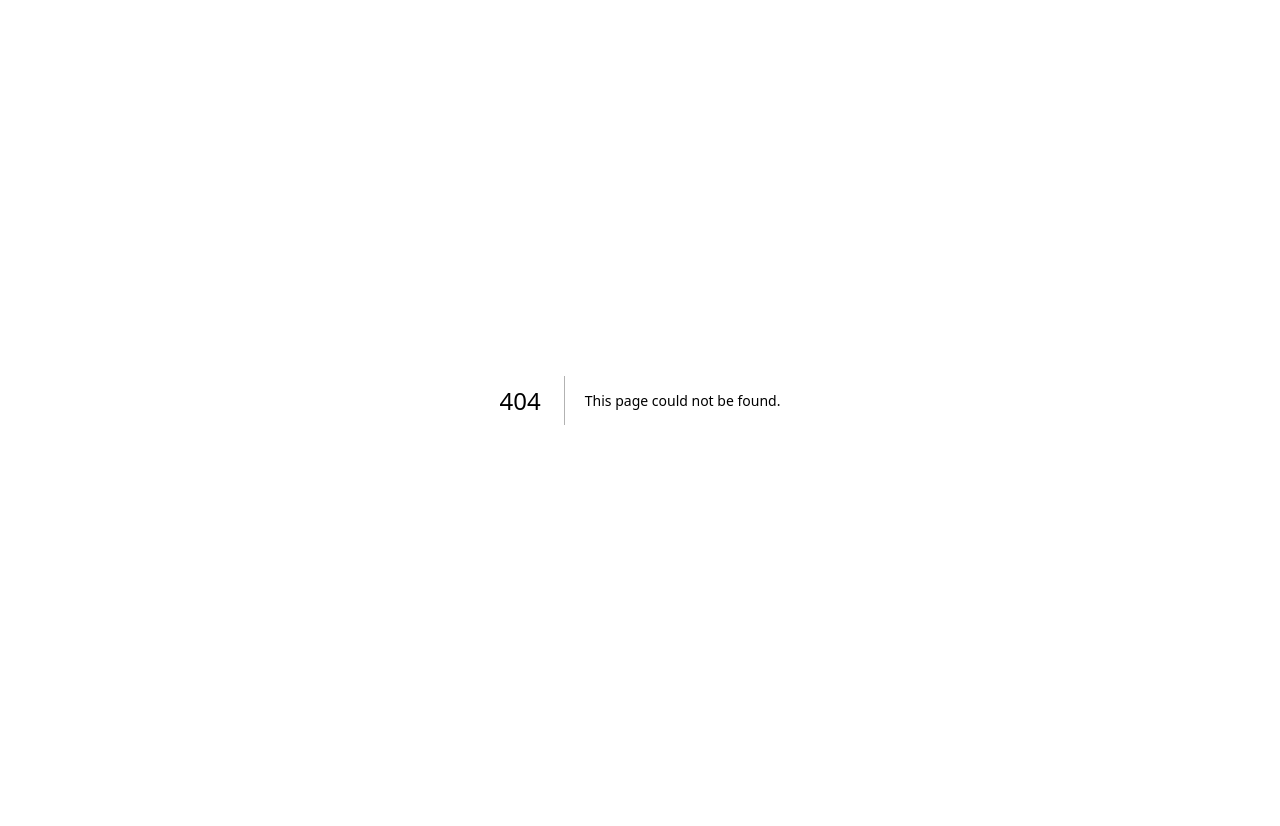
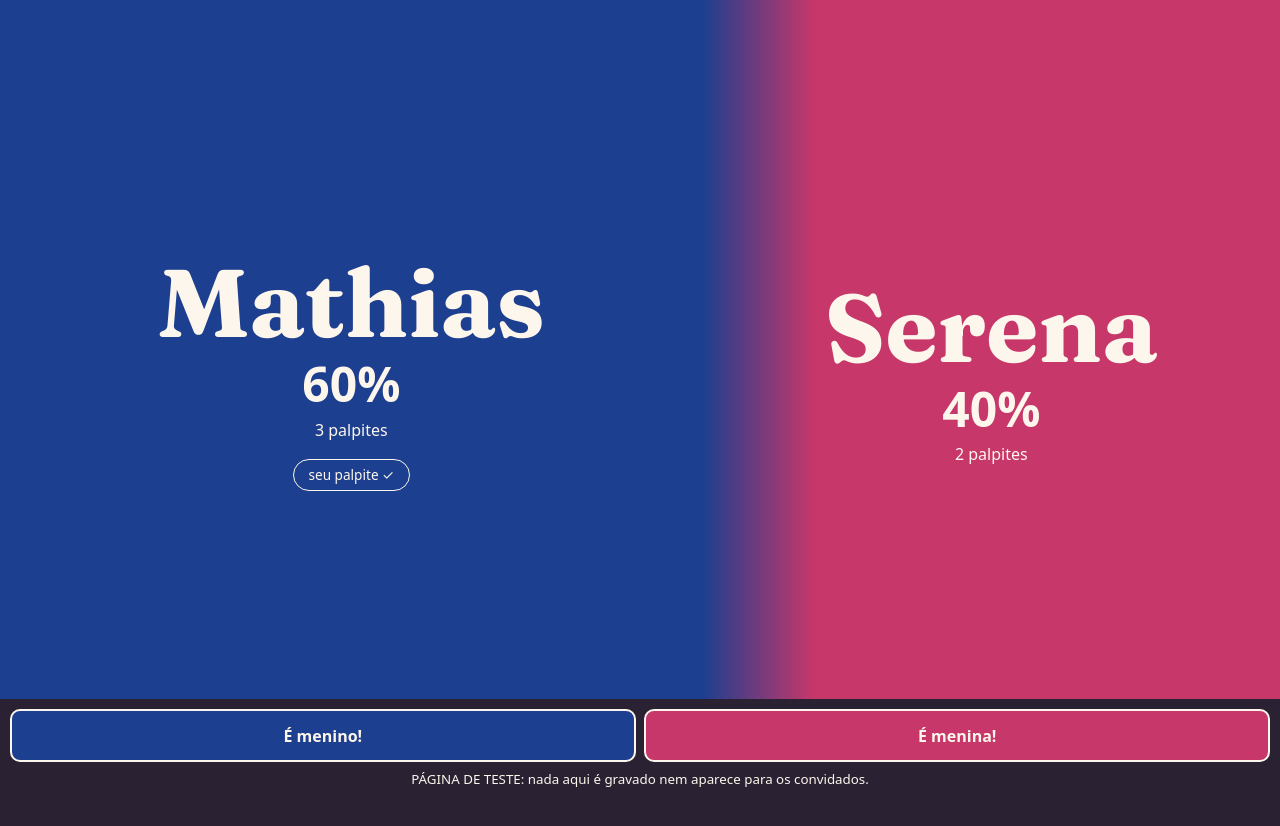
Before and after one commit to leobesen/clone-tabnews, a Next.js app: page /cha/teste in a window 1280 px wide. Before the commit this address had no page. Shown: the top 826 px of the page. Before the commit the page ends 800 px from the top, so only its background shows below. Built offline with nearby package versions, Linux system fonts and the light colour scheme.

Commit message:
feat: add in-memory rehearsal page at /cha/teste
Same screens as /cha with sample guesses kept in the tab's memory, so
the reveal can be rehearsed on production without touching real votes.

```diff
--- a/pages/cha.js
+++ b/pages/cha.js
@@ -3,7 +3,7 @@ import { useRouter } from "next/router";
 import { useCallback, useEffect, useMemo, useState } from "react";
 import estilosDoCha from "components/cha/estilos.js";
 
-const TIMES = {
+export const TIMES = {
   menino: {
     nome: "Mathias",
     significado: "presente de Deus",
@@ -363,13 +363,23 @@ async function editarNomeDoPalpite(token, nome) {
     window.alert("Não deu certo. Já existe alguém com esse nome?");
 }
 
-function TelaDoCha({ estado, eu, salvarEu, recarregar, aoEditar }) {
+function gravarPalpiteNaApi(corpo) {
+  return postarJson("/api/v1/cha", corpo);
+}
+
+// enviarPalpite é injetável para a página /cha/teste simular votos sem gravar nada.
+export function TelaDoCha({
+  estado,
+  eu,
+  salvarEu,
+  recarregar,
+  aoEditar,
+  enviarPalpite = gravarPalpiteNaApi,
+}) {
   const contagem = useContagem(estado?.revelaEm);
   const [erro, setErro] = useState("");
   async function apostar(palpite) {
-    const resposta = await postarJson("/api/v1/cha", { ...eu, palpite }).catch(
-      () => null,
-    );
+    const resposta = await enviarPalpite({ ...eu, palpite }).catch(() => null);
     await recarregar();
     const { id } = resposta?.ok ? await resposta.json() : {};
     if (resposta?.ok) salvarEu({ ...eu, palpite, id, anterior: undefined });
--- /dev/null
+++ b/pages/cha/teste.js
@@ -0,0 +1,92 @@
+import Head from "next/head";
+import { useState } from "react";
+import estilosDoCha from "components/cha/estilos.js";
+import { TIMES, TelaDoCha } from "pages/cha.js";
+
+// Ensaio da brincadeira: mesmo visual de /cha, mas tudo fica na memória desta aba.
+// Nenhum voto ou revelação daqui chega ao banco nem aos celulares dos convidados.
+const SUSPENSE_MS = 10000;
+const EU_DE_TESTE = {
+  id: 1,
+  nome: "Você (teste)",
+  palpite: "menino",
+  segredo: "",
+};
+const PALPITES_DE_TESTE = [
+  { id: 1, nome: "Você (teste)", palpite: "menino" },
+  { id: 2, nome: "Vó Ana", palpite: "menina" },
+  { id: 3, nome: "Vô Carlos", palpite: "menino" },
+  { id: 4, nome: "Tia Bia", palpite: "menina" },
+  { id: 5, nome: "Dindo Rafa", palpite: "menino" },
+];
+const ESTADO_INICIAL = {
+  palpites: PALPITES_DE_TESTE,
+  resultado: null,
+  revelaEm: 0,
+};
+
+function comPalpite(palpites, { nome, palpite }) {
+  const existente = palpites.find((p) => p.nome === nome);
+  const id = existente?.id ?? Math.max(0, ...palpites.map((p) => p.id)) + 1;
+  const outros = palpites.filter((p) => p.id !== id);
+  return [...outros, { id, nome, palpite }];
+}
+
+function BarraDeTeste({ resultado, aoRevelar }) {
+  return (
+    <aside className="cha-painel">
+      {Object.keys(TIMES).map((sexo) => (
+        <button
+          key={sexo}
+          className={`cha-${sexo}`}
+          onClick={() => aoRevelar(sexo)}
+        >
+          {TIMES[sexo].grito}
+        </button>
+      ))}
+      {resultado && <button onClick={() => aoRevelar(null)}>Desfazer</button>}
+      <small>
+        PÁGINA DE TESTE: nada aqui é gravado nem aparece para os convidados.
+      </small>
+    </aside>
+  );
+}
+
+function ChaDeTeste() {
+  const [estado, setEstado] = useState(ESTADO_INICIAL);
+  const [eu, setEu] = useState(EU_DE_TESTE);
+  async function simularPalpite(corpo) {
+    const palpites = comPalpite(estado.palpites, corpo);
+    setEstado({ ...estado, palpites });
+    const { id } = palpites[palpites.length - 1];
+    return { ok: true, json: async () => ({ id }) };
+  }
+  function revelar(resultado) {
+    const revelaEm = resultado ? Date.now() + SUSPENSE_MS : 0;
+    setEstado({ ...estado, resultado, revelaEm });
+  }
+  return (
+    <div className="cha">
+      <Head>
+        <title>TESTE · Mathias ou Serena?</title>
+        <meta name="viewport" content="width=device-width, initial-scale=1" />
+        <meta name="robots" content="noindex" />
+        <link
+          rel="stylesheet"
+          href="https://fonts.googleapis.com/css2?family=Fraunces:ital,opsz,wght@0,9..144,400;0,9..144,700;1,9..144,400&display=swap"
+        />
+      </Head>
+      <TelaDoCha
+        estado={estado}
+        eu={eu}
+        salvarEu={setEu}
+        recarregar={async () => {}}
+        enviarPalpite={simularPalpite}
+      />
+      <BarraDeTeste resultado={estado.resultado} aoRevelar={revelar} />
+      <style dangerouslySetInnerHTML={{ __html: estilosDoCha }} />
+    </div>
+  );
+}
+
+export default ChaDeTeste;
```
